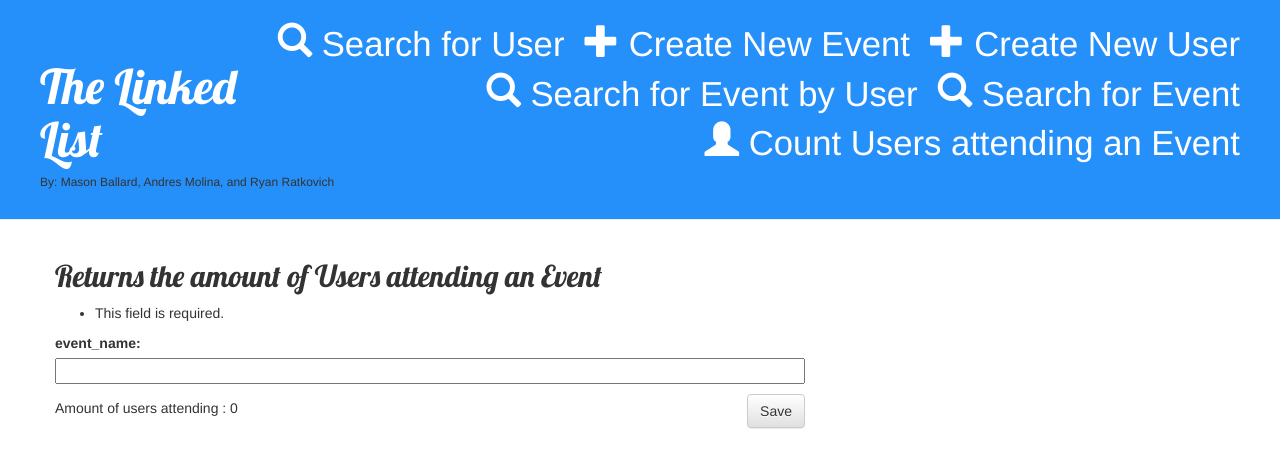
After one commit to mballard29/TheLinkedList, a Django app: page /count_users_attending_event/ in a window 1280 px wide. The commit adds this page. Shown: the top 468 px of the page. Run offline with Django 3.2, Linux system fonts and the light colour scheme; some libraries are stand-ins or nearby versions.

Commit message:
Implemented querying. Additional changes.

```diff
--- a/TheLinkedList/api/forms.py
+++ b/TheLinkedList/api/forms.py
@@ -9,14 +9,25 @@ class UserForm(forms.ModelForm):
 
     class Meta:
         model = User
-        # fields = ('username', 'password', 'event',)
-        fields = ('username', 'password',)
+        fields = ('username', 'password', 'event',)
 
 class EventForm(forms.ModelForm):
 
     class Meta:
         model = Event
-        fields = ('e_name', 'location', 'startTime', 'endTime', 'description',)
+        fields = ('event_name', 'location', 'startTime', 'endTime', 'description',)
+
+class UserSearchForm(forms.Form):
+	username = forms.CharField(label='username', max_length=20)
+
+class EventSearchForm(forms.Form):
+	event_name = forms.CharField(label='event_name', max_length=20)
+
+class JoinSearchForm(forms.Form):
+	username = forms.CharField(label='username', max_length=20)
+
+class AggregateSearchForm(forms.Form):
+	event_name = forms.CharField(label='event_name', max_length=20)
 
 
 # class UserRegisterForm(UserCreationForm):
--- a/TheLinkedList/api/models.py
+++ b/TheLinkedList/api/models.py
@@ -6,14 +6,14 @@ from django.utils import timezone
 class User(models.Model):
     username = models.CharField(max_length=20)
     password = models.CharField(max_length=20)
-    # event = models.ForeignKey(settings.AUTH_USER_MODEL, on_delete=models.CASCADE)
+    event = models.CharField(default="",max_length=20)
 
     def __str__(self):
         return self.username
 
 
 class Event(models.Model):
-    e_name = models.CharField(max_length=20)
+    event_name = models.CharField(max_length=20)
     location = models.CharField(max_length=50, default="")
     startTime = models.DateTimeField(default = timezone.now,blank=False, null=False)
     endTime = models.DateTimeField(default = timezone.now,blank=False, null=False)
@@ -26,7 +26,6 @@ class Event(models.Model):
     def __str__(self):
         return self.e_name
 
-
 # class Invite(models.Model):
 #     from_user = models.ForeignKey(User, related_name='from_user', on_delete=models.CASCADE)
 #     to_user = models.ForeignKey(User, related_name='to_user', on_delete=models.CASCADE)
--- /dev/null
+++ b/TheLinkedList/api/templates/api/aggregate_search_form.html
@@ -0,0 +1,21 @@
+{% extends 'api/base.html' %}
+
+{% block content %}
+    <h2>Returns the amount of Users attending an Event </h2>
+    <form method="POST" class="form">{% csrf_token %}
+        {{ form.as_p }}
+        <button type="submit" class="save btn btn-default">Save</button>
+    </form>
+
+    <div>
+        Amount of users attending {{ event_name }}: {{ num }}
+    </div>
+
+    {% for user in users %}
+	<div class="user">
+	    <h2><a href="{% url 'user_detail' pk=user.pk %}">{{ user.username }}</a></h2>
+        <p>Attending Event: {{ user.event|linebreaksbr }}</p>
+	</div>
+	{% endfor %}
+
+{% endblock %}
--- a/TheLinkedList/api/templates/api/base.html
+++ b/TheLinkedList/api/templates/api/base.html
@@ -9,8 +9,13 @@
 </head>
 <body>
     <div class="page-header">
-        <a href="{% url 'user_new' %}" class="top-menu"><span class="glyphicon glyphicon-plus"></span>New User</a>
-        <a href="{% url 'event_new' %}" class="top-menu"><span class="glyphicon glyphicon-plus"></span>New Event</a>
+        <a href="{% url 'user_new' %}" class="top-menu"><span class="glyphicon glyphicon-plus"></span> Create New User</a>
+        <a href="{% url 'event_new' %}" class="top-menu"><span class="glyphicon glyphicon-plus"></span> Create New Event</a>
+        <a href="{% url 'search_user' %}" class="top-menu"><span class="glyphicon glyphicon-search"></span> Search for User</a>
+        <a href="{% url 'search_event' %}" class="top-menu"><span class="glyphicon glyphicon-search"></span> Search for Event</a>
+        <a href="{% url 'search_event_by_user' %}" class="top-menu"><span class="glyphicon glyphicon-search"></span> Search for Event by User</a>
+        <a href="{% url 'count_users_attending_event' %}" class="top-menu"><span class="glyphicon glyphicon-user"></span> Count Users attending an Event</a>
+        <br>
         <h1><a href="/">The Linked List</a></h1>
         <h6>By: Mason Ballard, Andres Molina, and Ryan Ratkovich</h6>
     </div>
--- a/TheLinkedList/api/templates/api/event_detail.html
+++ b/TheLinkedList/api/templates/api/event_detail.html
@@ -4,7 +4,7 @@
     <div class="user">
         Edit Event <a class="btn btn-default" href="{% url 'event_edit' pk=event.pk %}"><span class="glyphicon glyphicon-pencil"></span></a>
         Delete Event<a class="btn btn-default" href="{% url 'event_remove' pk=event.pk %}"><span class="glyphicon glyphicon-remove"></span></a>
-        <h2>Event: {{ event.e_name }}</h2>
+        <h2>Event: {{ event.event_name }}</h2>
         <p>Location: {{ event.location|linebreaksbr }}</p>
         <p>Start Time: {{ event.startTime|linebreaksbr }}</p>
         <p>End Time: {{ event.endTime|linebreaksbr }}</p>
--- a/TheLinkedList/api/templates/api/event_list.html
+++ b/TheLinkedList/api/templates/api/event_list.html
@@ -3,7 +3,7 @@
 {% block content %}
 	{% for event in events %}
 	<div class="user">
-	    <h2><a href="{% url 'event_detail' pk=event.pk %}">{{ event.e_name }}</a></h2>
+	    <h2><a href="{% url 'event_detail' pk=event.pk %}">{{ event.event_name }}</a></h2>
 	    <p>{{ event.location|linebreaksbr }}</p>
 	</div>
 	<div class="divider py-1 bg-dark"><hr></div>
--- a/TheLinkedList/api/templates/api/user_detail.html
+++ b/TheLinkedList/api/templates/api/user_detail.html
@@ -6,5 +6,6 @@
         Delete User<a class="btn btn-default" href="{% url 'user_remove' pk=user.pk %}"><span class="glyphicon glyphicon-remove"></span></a>
         <h2>Username: {{ user.username }}</h2>
         <p>Password: {{ user.password|linebreaksbr }}</p>
+        <p>Attending Event: {{ user.event|linebreaksbr }}</p>
     </div>
 {% endblock %}
--- a/TheLinkedList/api/templates/api/user_list.html
+++ b/TheLinkedList/api/templates/api/user_list.html
@@ -7,6 +7,7 @@
 	<div class="user">
 	    <h2><a href="{% url 'user_detail' pk=user.pk %}">{{ user.username }}</a></h2>
 	    <p>Password: {{ user.password|linebreaksbr }}</p>
+	    <p>Attending Event: {{ user.event|linebreaksbr }}</p>
 	</div>
 	{% endfor %}
 
@@ -14,7 +15,7 @@
 	<div class="divider py-1 bg-dark"><hr></div>
 	{% for event in events %}
 	<div class="user">
-	    <h2><a href="{% url 'event_detail' pk=event.pk %}">{{ event.e_name }}</a></h2>
+	    <h2><a href="{% url 'event_detail' pk=event.pk %}">{{ event.event_name }}</a></h2>
 	    <p>Location: {{ event.location|linebreaksbr }}</p>
 	</div>
 	<div class="divider py-1 bg-dark"><hr></div>
--- a/TheLinkedList/api/urls.py
+++ b/TheLinkedList/api/urls.py
@@ -12,6 +12,11 @@ urlpatterns = [
     path('event/new/', views.event_new, name='event_new'),
     path('event/<int:pk>/edit/', views.event_edit, name='event_edit'),
     path('event/<pk>/remove/', views.event_remove, name='event_remove'),
+
+    path('search_user/', views.search_user, name='search_user'),
+    path('search_event/', views.search_event, name='search_event'),
+    path('search_event_by_user/', views.search_event_by_user, name='search_event_by_user'),
+    path('count_users_attending_event/', views.count_users_attending_event, name='count_users_attending_event'),
     # path('register/', views.register, name='register'),
     # path('users/<slug>/', views.profile_view, name='profile_view'),
     # path('my-profile/', views.profile_view, name='my_profile'),
--- a/TheLinkedList/api/views.py
+++ b/TheLinkedList/api/views.py
@@ -1,8 +1,8 @@
-from django.shortcuts import render, get_object_or_404
+from django.shortcuts import render, get_object_or_404, redirect
 from django.utils import timezone
 from .models import User, Event
-from .forms import UserForm, EventForm
-from django.shortcuts import redirect
+from .forms import UserForm, EventForm, UserSearchForm, EventSearchForm, JoinSearchForm, AggregateSearchForm
+from django.template import RequestContext
 # from django.http import HttpResponseRedirect
 # from django.shortcuts import render, redirect, get_object_or_404
 # from django.contrib.auth import get_user_model
@@ -90,6 +90,49 @@ def event_remove(request, pk):
     event = get_object_or_404(Event, pk=pk)
     event.delete()
     return redirect('user_list')
+
+# Query Functions
+
+def search_user(request):
+    user = ""
+    users = ""
+    form = UserSearchForm(request.POST)
+    if form.is_valid():
+        user = form.cleaned_data['username']
+        users = User.objects.filter(username=user)
+    return render(request, "api/user_search_form.html", {'form': form, 'user': user, 'users' : users})
+
+def search_event(request):
+    events = ""
+    form = EventSearchForm(request.POST)
+    if form.is_valid():
+        event = form.cleaned_data['event_name']
+        events = Event.objects.filter(event_name=event)
+    return render(request, "api/event_search_form.html", {'form': form, 'events' : events})
+
+def search_event_by_user(request):
+    user = ""
+    events = ""
+    form = JoinSearchForm(request.POST)
+    if form.is_valid():
+        user_name = form.cleaned_data['username']
+        user = User.objects.get(username = user_name)
+        events = Event.objects.filter(event_name=user.event)
+    return render(request, "api/join_search_form.html", {'form': form, 'events' : events})
+
+def count_users_attending_event(request):
+    event_name = ""
+    users = ""
+    num = 0
+    form = AggregateSearchForm(request.POST)
+    if form.is_valid():
+        event_name = form.cleaned_data['event_name']
+        users = User.objects.filter(event=event_name)
+        for i in users:
+            num = num + 1
+    return render(request, "api/aggregate_search_form.html", {'form': form, 'event_name': event_name, 'users' : users, 'num': num})
+
+
 
 # def register(request):
 #     if request.method == 'POST':
```
Also changed, not shown: TheLinkedList/api/templates/api/event_search_form.html (added, +17 -0 lines), TheLinkedList/api/templates/api/join_search_form.html (added, +17 -0 lines), TheLinkedList/api/templates/api/search_users.html (added, +9 -0 lines), TheLinkedList/api/templates/api/user_search_form.html (added, +17 -0 lines), TheLinkedList/api/migrations/0004_auto_20201201_2059.py (added), TheLinkedList/db.sqlite3.
